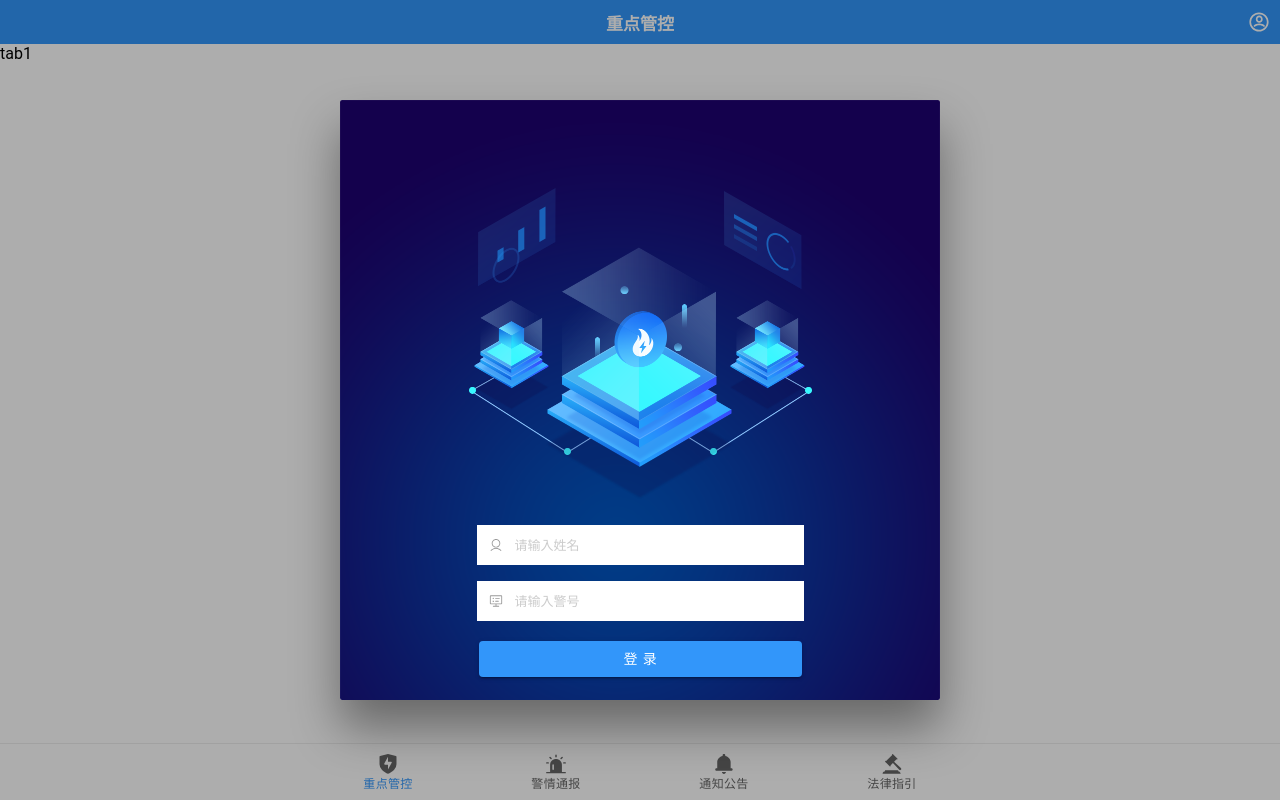
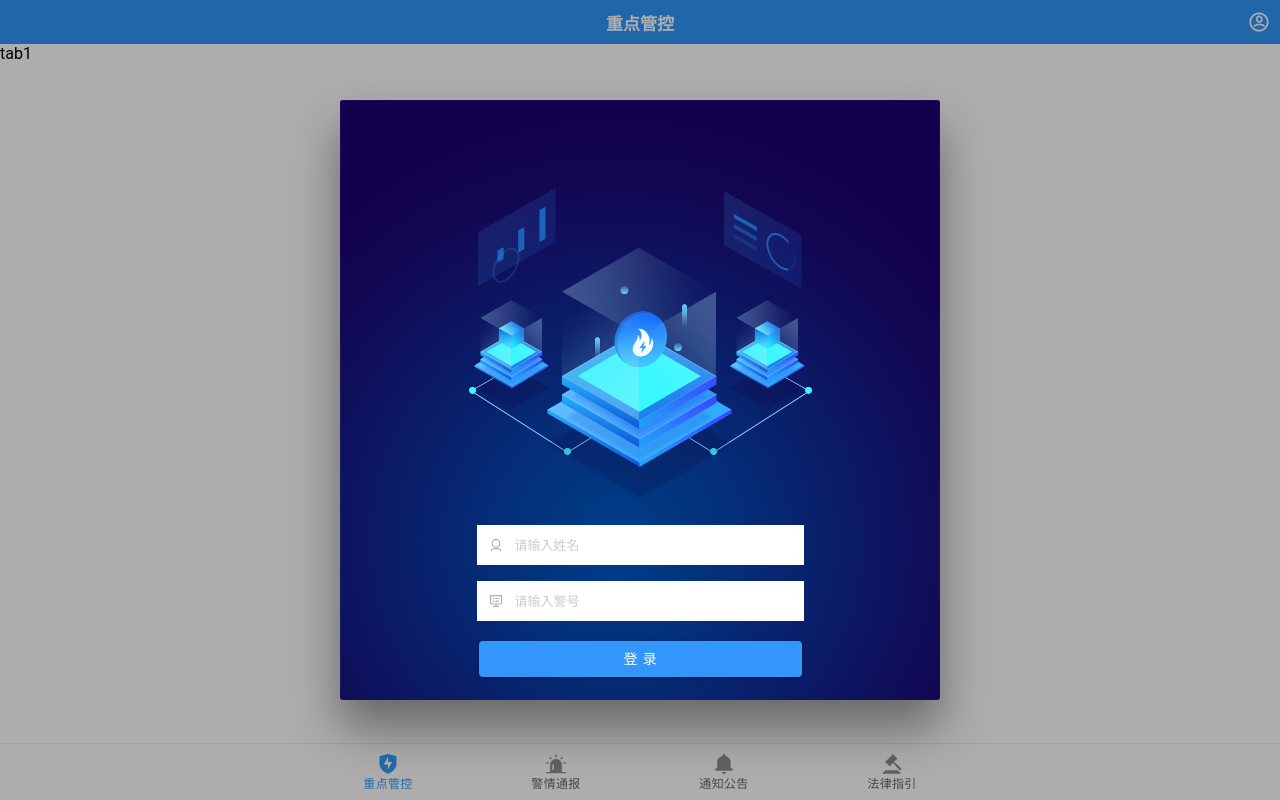
Before and after one commit to lafeillou/LeihuoWebApp, a React app: page /home/tab1 in a window 1280 px wide. Built offline with nearby package versions, Linux system fonts and the light colour scheme.

Commit message:
tabs样式调整

```diff
--- a/src/pages/Home/home.scss
+++ b/src/pages/Home/home.scss
@@ -5,7 +5,7 @@
     height: 20px;
   }
   .tab-icon {
-    fill: #666;
+    fill: #8e8e8e;
     width: 20px;
     height: 20px;
   }
@@ -18,4 +18,12 @@
   ion-title {
     --color: #fff;
   }
+
+  ion-tab-button {
+    &.tab-selected {
+      svg {
+        fill: #319ffa !important;
+      }
+    }
+  }
 }
```
